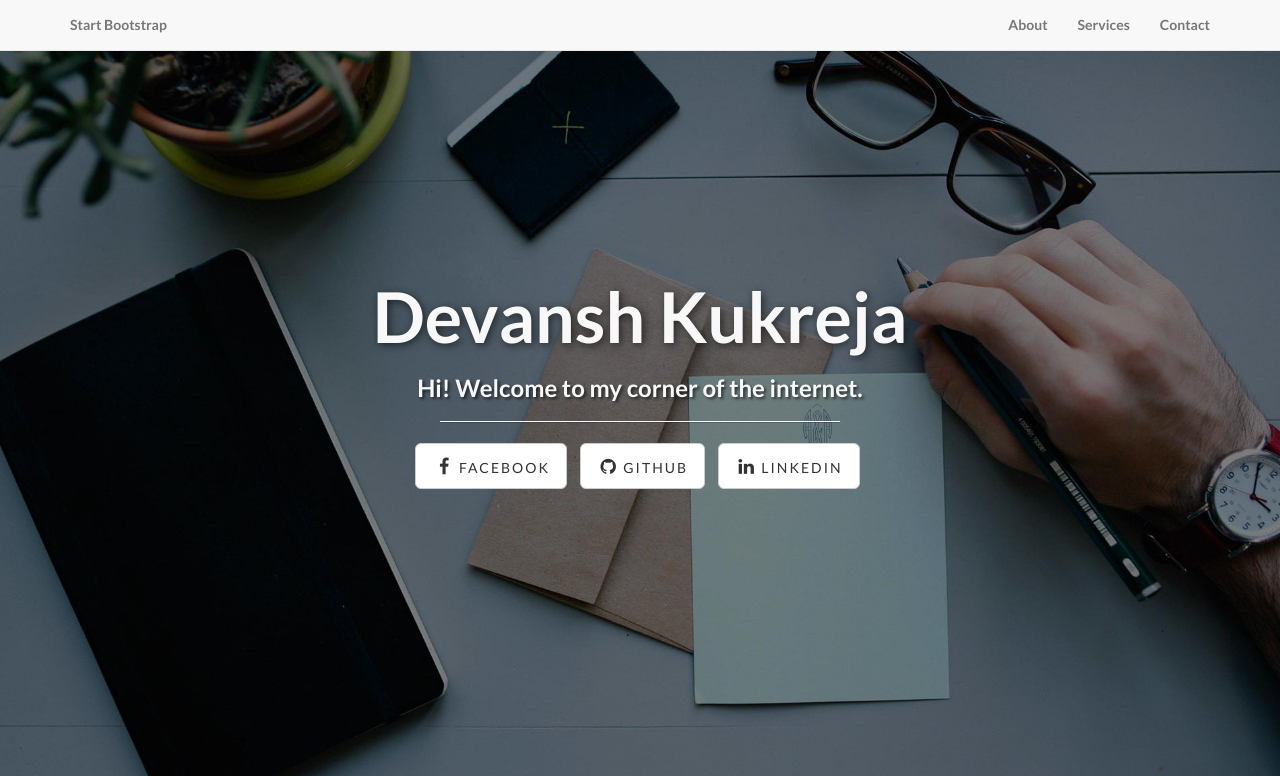
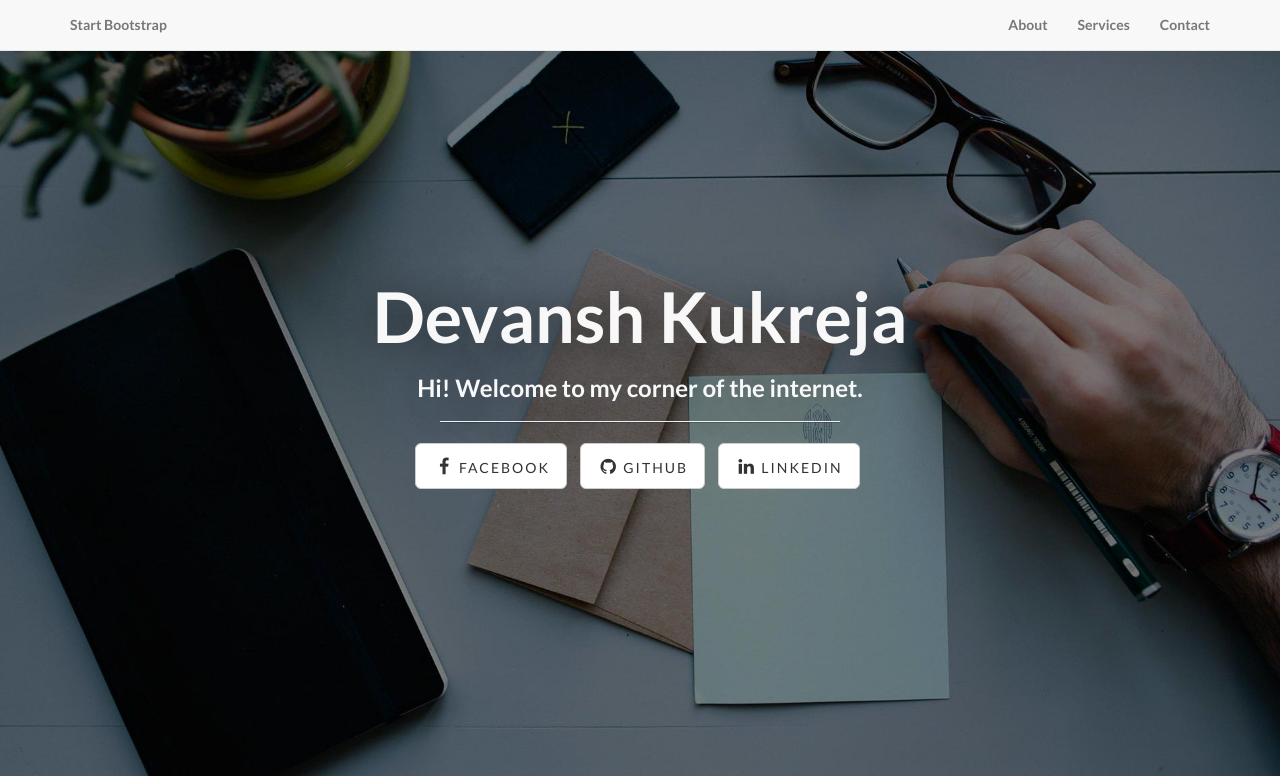
Before and after one commit to devanshk/devanshk.github.io, a PHP site: page / in a window 1280 px wide. Shown: the top 776 px of the page. Run offline with PHP 8.4, Linux system fonts and the light colour scheme.

Commit message:
changed some title stuff

```diff
--- a/css/landing-page.css
+++ b/css/landing-page.css
@@ -47,7 +47,7 @@ h6 {
 
 .intro-message > h1 {
     margin: 0;
-    text-shadow: 2px 2px 9px rgba(0,0,0,0.6);
+    text-shadow: 2px 2px 40px rgba(0,0,0,0.6);
     font-size: 5em;
 }
 
@@ -58,7 +58,7 @@ h6 {
 }
 
 .intro-message > h3 {
-    text-shadow: 2px 2px 3px rgba(0,0,0,0.6);
+    text-shadow: 1px 2px 50px rgba(0,0,0,0.6);
 }
 
 @media(max-width:767px) {
```
